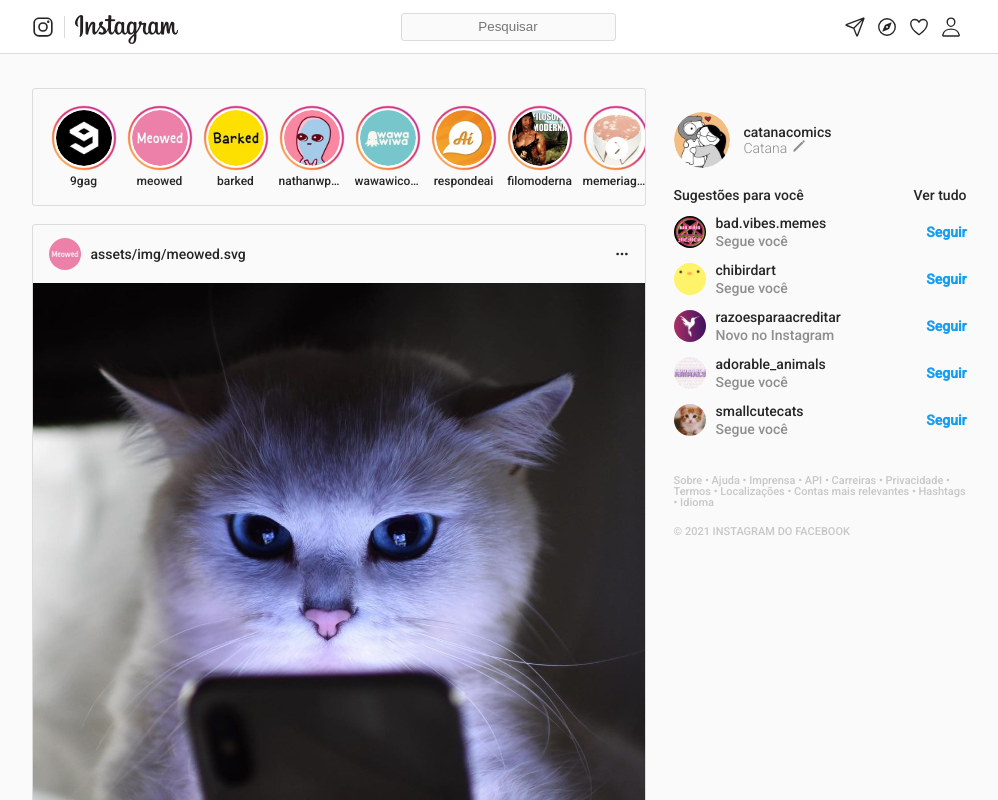
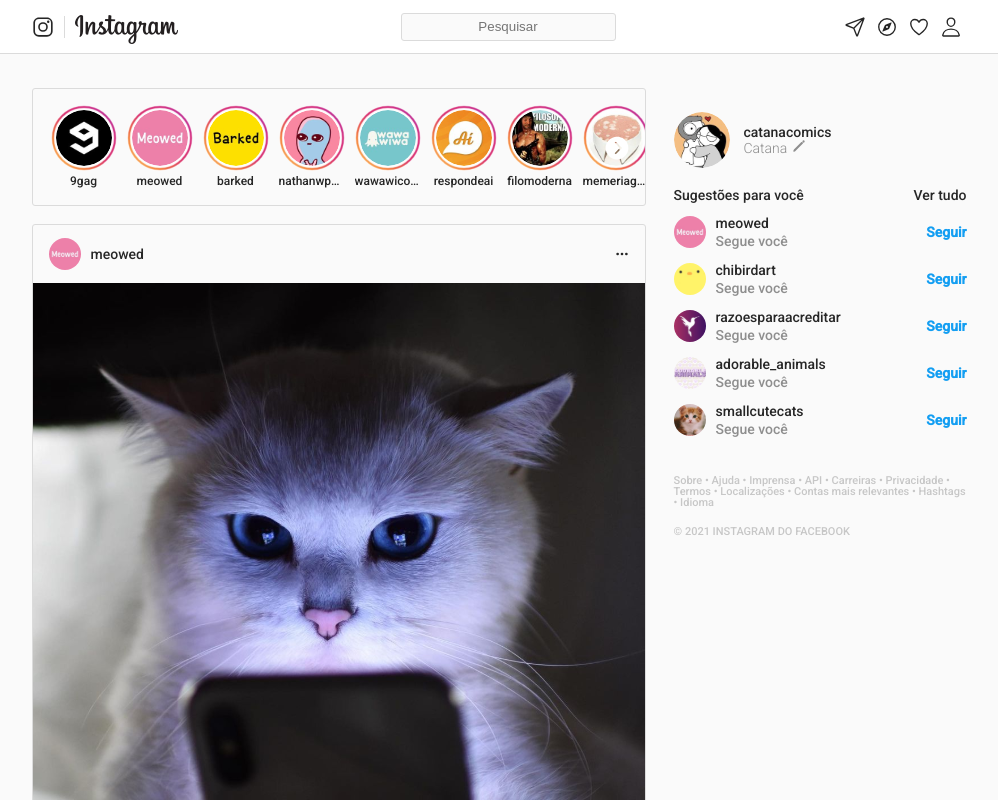
Before and after one commit to ecocaval/projeto7-instagramreact, a React (Create React App) app: page / in a window 1280 px wide. Shown: the top 800 px of the page, without its empty margins (141-1139 px from the left). Built offline with nearby package versions, Linux system fonts and the light colour scheme.

Commit message:
starting to add dinamicity to stories and icons

```diff
--- a/public/css/style.css
+++ b/public/css/style.css
@@ -149,12 +149,32 @@ body {
   cursor: pointer;
 }
 
+
 .post {
+  position: relative;
   border-radius: 3px;
   border: 1px solid #DBDBDB;
   display: flex;
   flex-direction: column;
   margin-top: 18px;
+}
+
+.postHeart {
+  position: absolute;
+  top: calc(50% - 50px);
+  left: calc(50% - 50px);
+  color: white;
+  font-size: 0px;
+  /* animation: postHeartAnimation 0.5s; */
+}
+
+@keyframes postHeartAnimation {
+  from {
+    font-size: 20px;
+  }
+  to {
+    font-size: 100px;
+  }
 }
 
 .post .topo {
@@ -399,3 +419,7 @@ ion-icon {
 .usuario ion-icon {
   margin-left: 5px;
 }
+
+.hidden {
+  display: none;
+}
--- a/src/components/Corpo.js
+++ b/src/components/Corpo.js
@@ -4,8 +4,8 @@ import Sidebar from './SideBar'
 
 export default function Corpo() {
     return (
-        <div class="corpo">
-            <div class="esquerda">
+        <div className="corpo">
+            <div className="esquerda">
                 <Stories/>
                 <Posts/>
             </div>
--- a/src/components/FundoMobile.js
+++ b/src/components/FundoMobile.js
@@ -1,6 +1,6 @@
 export default function FundoMobile() {
     return(
-        <div class="fundo-mobile">
+        <div className="fundo-mobile">
             <ion-icon name="home"></ion-icon>
             <ion-icon name="search-outline"></ion-icon>
             <ion-icon name="add-circle-outline"></ion-icon>
--- a/src/components/Posts.js
+++ b/src/components/Posts.js
@@ -1,3 +1,5 @@
+import React from 'react';
+
 export default function Posts() {
 
     const postsInfo = [
@@ -19,57 +21,74 @@ export default function Posts() {
         }
     ];
 
+    function Topo(props) {
         return (
-        <div class="posts">
-            {postsInfo.map(post => <Post userImage={post.userImage} userName={post.userImage} content={post.content}
-                likeImage={post.likeImage} likeName={post.likeName} likesAmount={post.likesAmount} />)}
+            <div className="topo">
+                <div className="usuario">
+                    <img src={props.userImage} />
+                    {props.userName}
                 </div>
-    );
+                <div className="acoes">
+                    <ion-icon name="ellipsis-horizontal"></ion-icon>
+                </div>
+            </div>
+        )
     }
 
     function Post(props) {
 
-    function Topo(props) {
-        return (
-            <div class="topo">
-                <div class="usuario">
-                    <img src={props.userImage} />
-                    {props.userName}
-                </div>
-                <div class="acoes">
-                    <ion-icon name="ellipsis-horizontal"></ion-icon>
-                </div>
-            </div>
-        );
+        const [bookMark, setBookMark] = React.useState("bookmark-outline");
+
+        function changeBookMark(bookMark) {
+            !(bookMark === "bookmark") ? setBookMark("bookmark") : setBookMark("bookmark-outline")
+        }
+
+        function displayPostHeart(event) {
+            const postHeart = event.currentTarget.firstChild;
+            postHeart.style.animation = 'postHeartAnimation 0.5s';
+            setTimeout(() => {
+                postHeart.style.animation = null;
+            },500);
         }
 
         return (
-        <div class="post">
+            <div className="post" onDoubleClick={displayPostHeart}>
+                {/* heart used in the bonus screen post*/}
+                <ion-icon name="heart" class='postHeart'></ion-icon>
+
                 <Topo userImage={props.userImage} userName={props.userName} />
 
-            <div class="conteudo">
+                <div className="conteudo">
                     <img src={props.content} />
                 </div>
 
-            <div class="fundo">
-                <div class="acoes">
+                <div className="fundo">
+                    <div className="acoes">
                         <div>
                             <ion-icon name="heart-outline"></ion-icon>
                             <ion-icon name="chatbubble-outline"></ion-icon>
                             <ion-icon name="paper-plane-outline"></ion-icon>
                         </div>
                         <div>
-                        <ion-icon name="bookmark-outline"></ion-icon>
+                            <ion-icon name={bookMark} onClick={() => changeBookMark(bookMark)}></ion-icon>
                         </div>
                     </div>
 
-                <div class="curtidas">
+                    <div className="curtidas">
                         <img src={props.likeImage} />
-                    <div class="texto">
+                        <div className="texto">
                             Curtido por <strong>{props.likeName}</strong> e <strong>outras {props.likesAmount} pessoas</strong>
                         </div>
                     </div>
                 </div>
             </div>
+        )
+    }
+
+    return (
+        <div className="posts">
+            {postsInfo.map((post,index) => <Post key={index} userImage={post.userImage} userName={post.userName} content={post.content}
+                                           likeImage={post.likeImage} likeName={post.likeName} likesAmount={post.likesAmount} />)}
+        </div>
     );
 }
--- a/src/components/SideBar.js
+++ b/src/components/SideBar.js
@@ -3,17 +3,14 @@ import Sugestoes from './Sugestoes';
 
 export default function SideBar() {
     return (
-        <div class="sidebar">
+        <div className="sidebar">
             <Usuario/>
-
             <Sugestoes/>
-
-            <div class="links">
+            <div className="links">
                 Sobre • Ajuda • Imprensa • API • Carreiras • Privacidade • Termos • Localizações • Contas mais relevantes •
                 Hashtags • Idioma
             </div>
-
-            <div class="copyright">
+            <div className="copyright">
                 © 2021 INSTAGRAM DO FACEBOOK
             </div>
         </div>
--- a/src/components/Stories.js
+++ b/src/components/Stories.js
@@ -36,22 +36,28 @@ export default function Stories() {
     ]
 
     return(
-        <div class="stories">
+        <div className="stories">
             {storiesInfo.map(storie => {
                 return(
-                    <div class="story">
-                        <div class="imagem">
-                            <img src={storie.image}/>
-                        </div>
-                        <div class="usuario">
-                            {storie.userName}
-                        </div>
-                    </div>
+                    <Story key={storie.userName} image={storie.image} userName={storie.userName}/>
                 )
             })}
-            <div class="setinha">
+            <div className="setinha">
                 <ion-icon name="chevron-forward-circle"></ion-icon>
             </div>
         </div>
     );
 }
+
+function Story(props) {
+    return (
+        <div className="story">
+            <div className="imagem">
+                <img src={props.image} />
+            </div>
+            <div className="usuario">
+                {props.userName}
+            </div>
+        </div>
+    );
+}
--- a/src/components/Sugestoes.js
+++ b/src/components/Sugestoes.js
@@ -1,70 +1,56 @@
 export default function Sugestoes() {
+
+    const sugInfo = [
+        {
+            userImage: 'assets/img/meowed.svg',
+            userName: 'meowed'
+        },
+        {
+            userImage: 'assets/img/chibirdart.svg',
+            userName: 'chibirdart'
+        },
+        {
+            userImage: 'assets/img/razoesparaacreditar.svg',
+            userName: 'razoesparaacreditar'
+        },
+        {
+            userImage: 'assets/img/adorable_animals.svg',
+            userName: 'adorable_animals'
+        },
+        {
+            userImage: 'assets/img/smallcutecats.svg',
+            userName: 'smallcutecats'
+        },
+    ];
+
     return (
-        <div class="sugestoes">
-            <div class="titulo">
+        <div className="sugestoes">
+            <div className="titulo">
                 Sugestões para você
                 <div>Ver tudo</div>
             </div>
 
-            <div class="sugestao">
-                <div class="usuario">
-                    <img src="assets/img/bad.vibes.memes.svg" />
-                    <div class="texto">
-                        <div class="nome">bad.vibes.memes</div>
-                        <div class="razao">Segue você</div>
-                    </div>
-                </div>
-
-                <div class="seguir">Seguir</div>
-            </div>
-
-            <div class="sugestao">
-                <div class="usuario">
-                    <img src="assets/img/chibirdart.svg" />
-                    <div class="texto">
-                        <div class="nome">chibirdart</div>
-                        <div class="razao">Segue você</div>
-                    </div>
-                </div>
-
-                <div class="seguir">Seguir</div>
-            </div>
-
-            <div class="sugestao">
-                <div class="usuario">
-                    <img src="assets/img/razoesparaacreditar.svg" />
-                    <div class="texto">
-                        <div class="nome">razoesparaacreditar</div>
-                        <div class="razao">Novo no Instagram</div>
-                    </div>
-                </div>
-
-                <div class="seguir">Seguir</div>
-            </div>
-
-            <div class="sugestao">
-                <div class="usuario">
-                    <img src="assets/img/adorable_animals.svg" />
-                    <div class="texto">
-                        <div class="nome">adorable_animals</div>
-                        <div class="razao">Segue você</div>
-                    </div>
-                </div>
-
-                <div class="seguir">Seguir</div>
-            </div>
-
-            <div class="sugestao">
-                <div class="usuario">
-                    <img src="assets/img/smallcutecats.svg" />
-                    <div class="texto">
-                        <div class="nome">smallcutecats</div>
-                        <div class="razao">Segue você</div>
-                    </div>
-                </div>
-
-                <div class="seguir">Seguir</div>
-            </div>
+            {sugInfo.map((sug => {
+                return (
+                    <Sugestao key={sug.userName} userImage={sug.userImage} userName={sug.userName}/>
+                )
+            }))}
         </div>
     );
 }
+
+function Sugestao(props) {
+    return (
+        <div className="sugestao">
+            <div className="usuario">
+                <img src={props.userImage} />
+                <div className="texto">
+                    <div className="nome">{props.userName}</div>
+                    <div className="razao">Segue você</div>
+                </div>
+            </div>
+
+            <div className="seguir">Seguir</div>
+        </div>
+    );
+}
--- a/src/components/Usuario.js
+++ b/src/components/Usuario.js
@@ -1,14 +1,41 @@
+import React from 'react';
+
 export default function Usuario() {
-    return(
-        <div class="usuario">
-            <img src="assets/img/catanacomics.svg" />
-            <div class="texto">
-                <strong>catanacomics</strong>
-                <span>
-                    Catana
-                    <ion-icon name="pencil"></ion-icon>
-                </span>
+
+    const userTag = "catanacomics";
+    const [userName, setUserName] = React.useState("Catana");
+    const [userImage, setUserImage] = React.useState("assets/img/catanacomics.svg");
+
+    function inserirNome() {
+        const nameToTry = prompt("Redefina o seu nome de usuário:");
+        if(nameToTry) {
+            setUserName(nameToTry);
+        }
+    }
+
+    function inserirImagem() {
+        const imageLink = prompt("Redefina a sua imagem de usuário:");
+        if(imageLink) {
+            setUserImage(imageLink);
+        }
+    }
+
+    function Usuario(props) {
+        return (
+            <div className="usuario">
+                <img src={userImage} onClick={inserirImagem}/>
+                <div className="texto">
+                    <strong>{props.userTag}</strong>
+                    <span>
+                        {props.userName}
+                        <ion-icon name="pencil" onClick={inserirNome}></ion-icon>
+                    </span>
+                </div>
             </div>
-        </div>
-    );
+        )
+    }
+
+    return (
+        <Usuario userTag={userTag} userName={userName} />
+    )
 }
```
Also changed, not shown: src/components/Navbar.js (+9 -9 lines), public/assets/img/heart.svg (added). Lines whose indentation alone changed are shown as unchanged.
